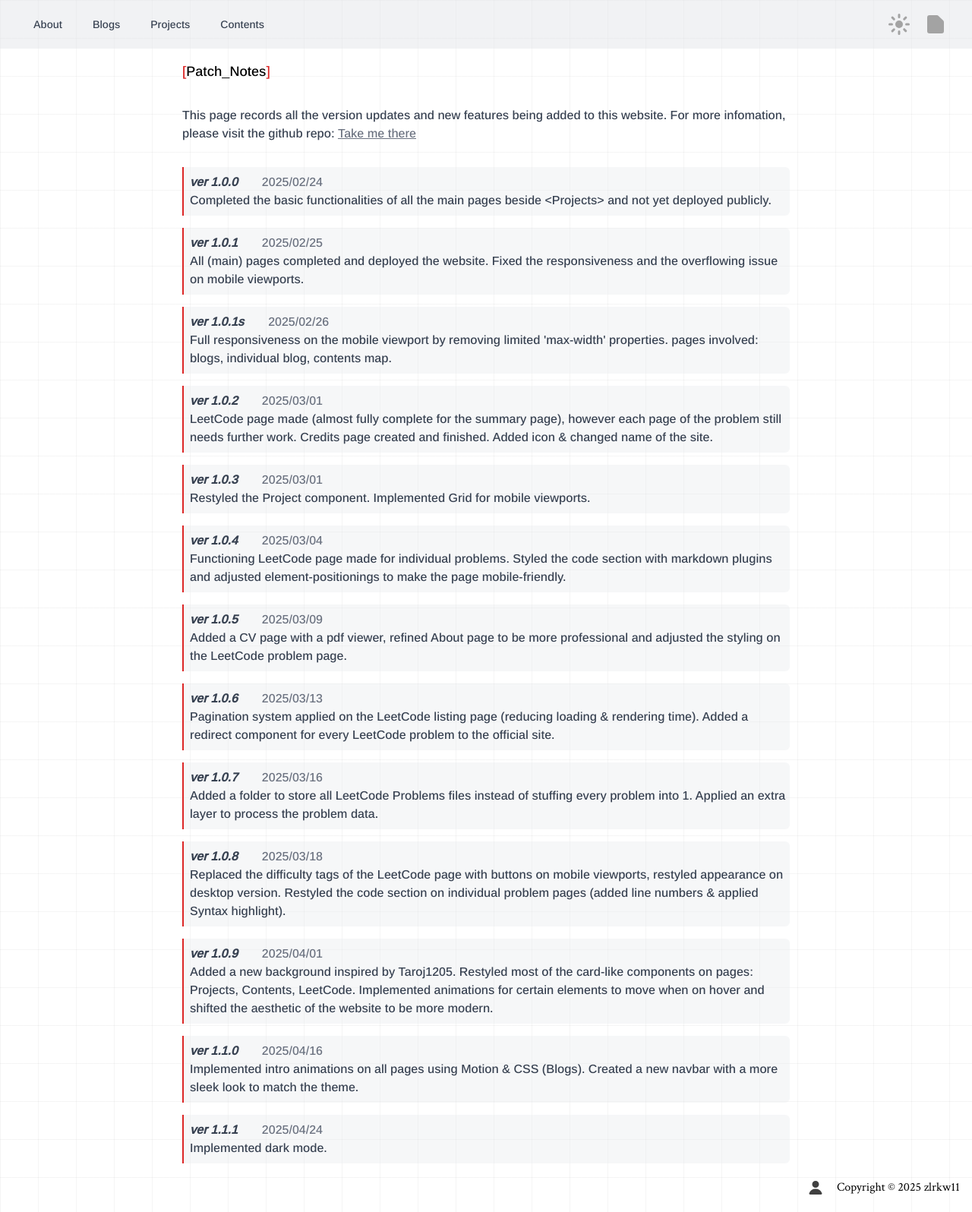
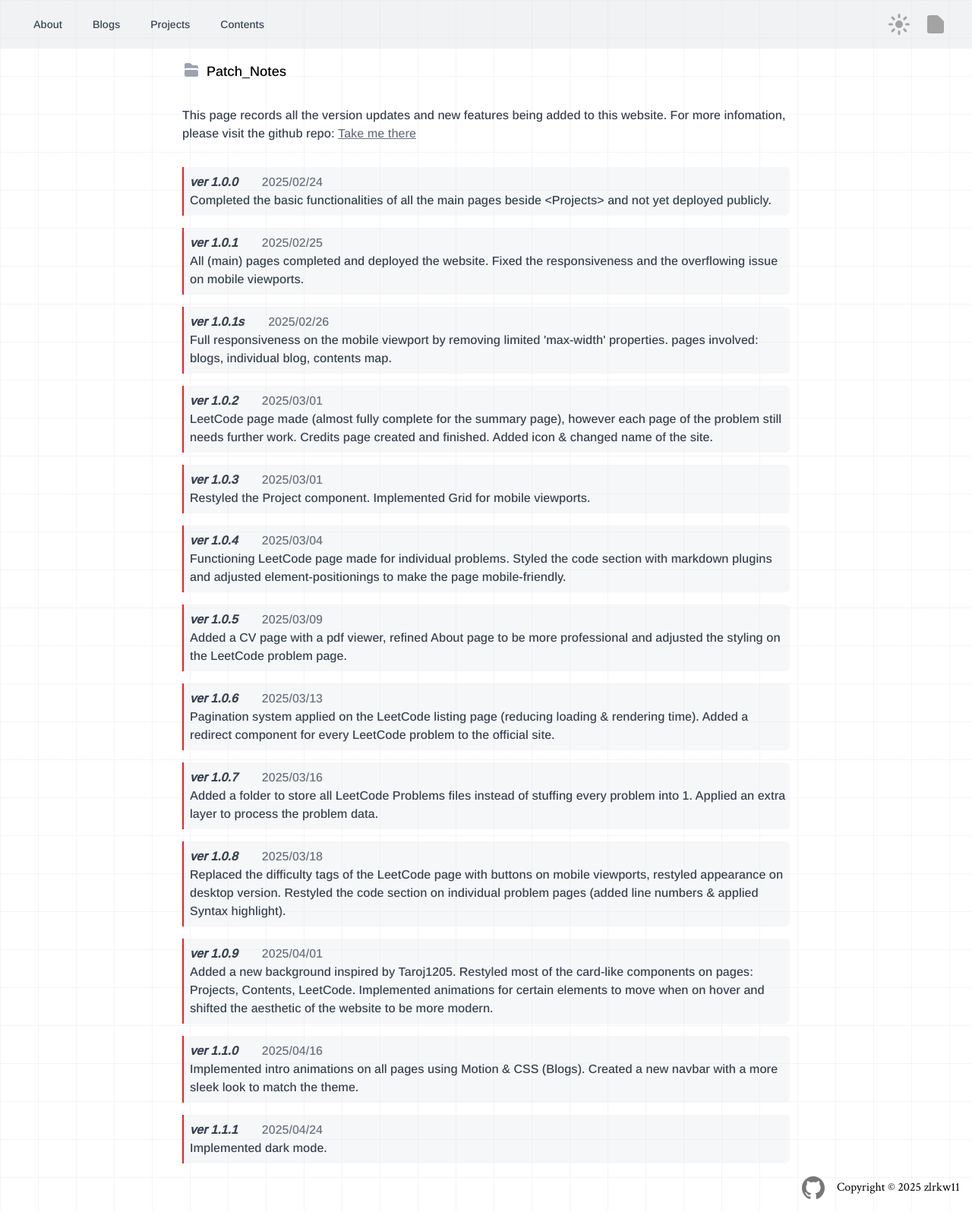
Before and after one commit to zlrkw11/zl-v2, a Next.js app: page /contents/patchnotes in a window 1280 px wide. Shown: the whole page at 76% size. Built offline with nearby package versions, Linux system fonts and the light colour scheme.

Commit message:
feat: added icons for footer's github and patch notes

```diff
--- a/app/components/footer.tsx
+++ b/app/components/footer.tsx
@@ -2,8 +2,6 @@
 import Image from "next/image";
 import Link from "next/link";
 import github from "../../public/assets/gh.svg";
-import styles from "../styles/Home.module.css";
-import { UserIcon } from "@heroicons/react/16/solid";
 const Footer = () => {
   return (
     <div className="flex w-full mt-auto ml-auto justify-center md:justify-end">
@@ -16,7 +14,8 @@ const Footer = () => {
           className={`${styles.moveUpDown} mr-auto`}
         /> */}
         <Link href="https://github.com/zlrkw11">
-          <UserIcon className="size-6 dark:text-neutral-400 text-neutral-700 md:block" />
+          {/* <UserIcon className="size-6 dark:text-neutral-400 text-neutral-700 md:block" /> */}
+          <Image width={30} height={30} src={github} alt="github" />
         </Link>
         <p className="dark:text-neutral-300">Copyright © 2025 zlrkw11</p>
       </div>
--- a/app/contents/patchnotes/page.tsx
+++ b/app/contents/patchnotes/page.tsx
@@ -1,5 +1,6 @@
 import { Arimo } from "next/font/google";
 import Link from "next/link";
+import { FolderIcon } from "@heroicons/react/16/solid";
 
 const ArimoFont = Arimo({
   subsets: ["latin"],
@@ -32,9 +33,9 @@ const PatchNotes = () => {
     <div
       className={`flex flex-col md:w-[800px] md:m-0 m-4 ${ArimoFont.className} gap-8 text-gray-700`}
     >
-      <h1 className="text-black text-lg dark:text-neutral-400">
-        <span className="text-red-600">{`[`}</span>Patch_Notes
-        <span className="text-red-600">{`]`}</span>
+      <h1 className="text-black text-lg dark:text-neutral-400 flex gap-2">
+        <FolderIcon className="h-6 w-6 text-gray-400 dark:text-neutral-400 inline-block" />
+        Patch_Notes
       </h1>
       <p className="dark:text-neutral-400">
         This page records all the version updates and new features being added
```
Also changed, not shown: public/assets/gh.svg.
